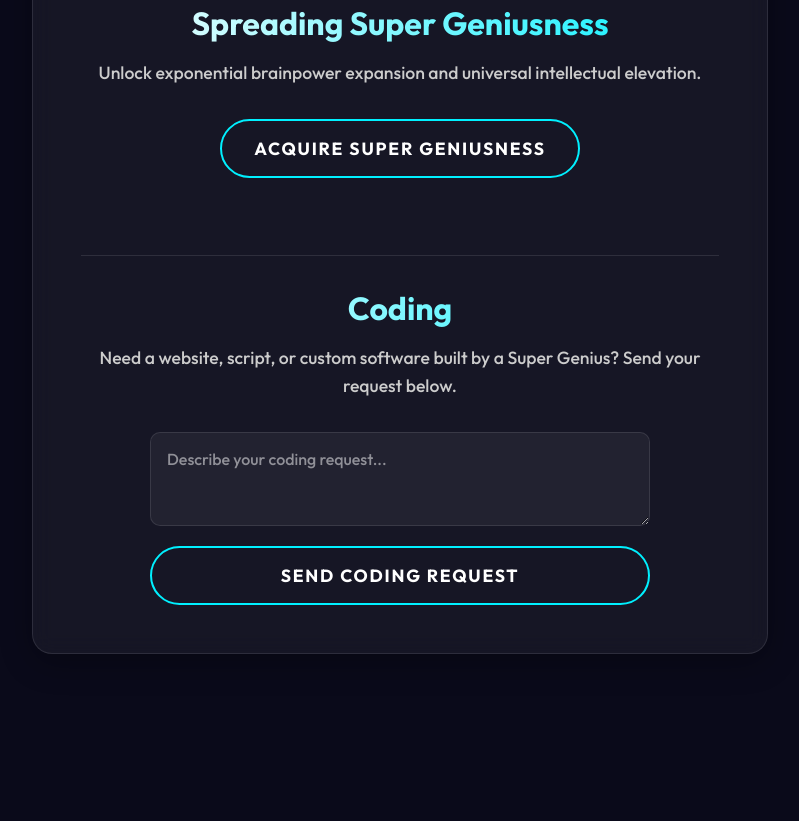
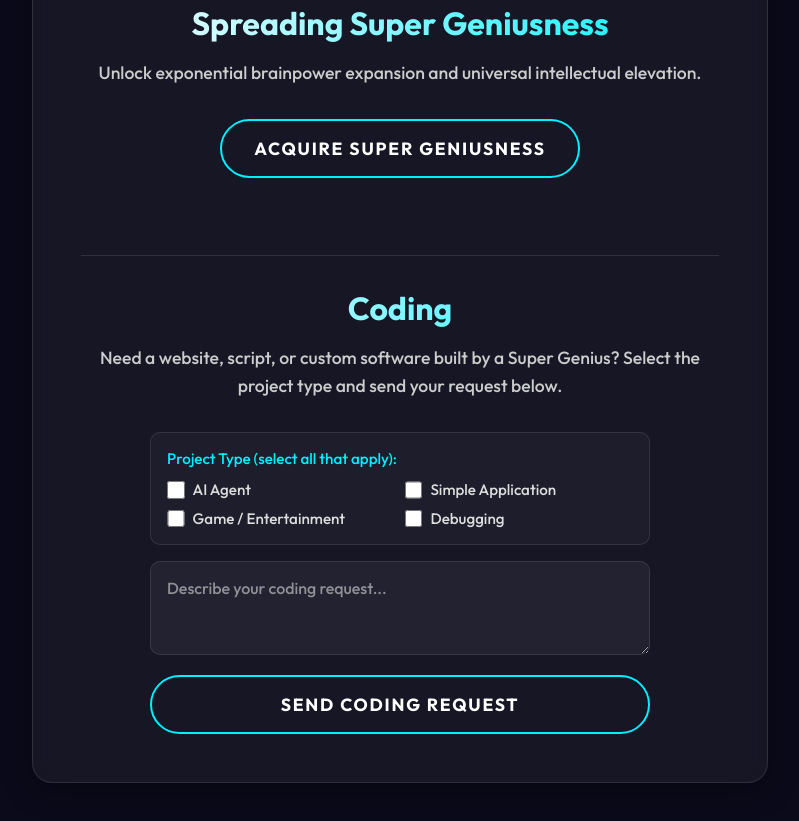
Before and after one commit to julianthesupergenius/julianthesupergenius, a plain HTML site: page products.html in a window 1280 px wide. Shown: the part 1197-2018 px from the top of the page, without its empty margins (240-1039 px from the left). Before the commit the page ends 1915 px from the top, so only its background shows below. Drawn offline with Linux system fonts and the light colour scheme.

Commit message:
Add files via upload

```diff
--- a/products.html
+++ b/products.html
@@ -62,8 +62,29 @@
 
                 <!-- 4. Coding -->
                 <h3>Coding</h3>
-                <p>Need a website, script, or custom software built by a Super Genius? Send your request below.</p>
+                <p>Need a website, script, or custom software built by a Super Genius? Select the project type and send your request below.</p>
                 <form id="coding-form" class="email-form" style="max-width: 500px; margin: 0 auto;">
+                    <div class="form-group" style="text-align: left; background: rgba(255, 255, 255, 0.03); padding: 1rem; border-radius: 10px; border: 1px solid var(--glass-border);">
+                        <label style="display: block; margin-bottom: 0.75rem; color: var(--primary); font-size: 0.95rem; font-weight: 500;">Project Type (select all that apply):</label>
+                        <div style="display: grid; grid-template-columns: repeat(auto-fit, minmax(200px, 1fr)); gap: 0.6rem;">
+                            <label style="display: flex; align-items: center; gap: 0.5rem; cursor: pointer; color: #ddd; font-size: 0.95rem;">
+                                <input type="checkbox" name="coding-type" value="AI Agent" style="accent-color: var(--primary); width: 1.1rem; height: 1.1rem; cursor: pointer;">
+                                AI Agent
+                            </label>
+                            <label style="display: flex; align-items: center; gap: 0.5rem; cursor: pointer; color: #ddd; font-size: 0.95rem;">
+                                <input type="checkbox" name="coding-type" value="Simple Application" style="accent-color: var(--primary); width: 1.1rem; height: 1.1rem; cursor: pointer;">
+                                Simple Application
+                            </label>
+                            <label style="display: flex; align-items: center; gap: 0.5rem; cursor: pointer; color: #ddd; font-size: 0.95rem;">
+                                <input type="checkbox" name="coding-type" value="Game / Entertainment" style="accent-color: var(--primary); width: 1.1rem; height: 1.1rem; cursor: pointer;">
+                                Game / Entertainment
+                            </label>
+                            <label style="display: flex; align-items: center; gap: 0.5rem; cursor: pointer; color: #ddd; font-size: 0.95rem;">
+                                <input type="checkbox" name="coding-type" value="Debugging" style="accent-color: var(--primary); width: 1.1rem; height: 1.1rem; cursor: pointer;">
+                                Debugging
+                            </label>
+                        </div>
+                    </div>
                     <div class="form-group">
                         <textarea id="coding-request" class="form-input" rows="3" placeholder="Describe your coding request..." required></textarea>
                     </div>
@@ -120,9 +141,14 @@
         if (codingForm) {
             codingForm.addEventListener('submit', (e) => {
                 e.preventDefault();
+                const checkedBoxes = Array.from(codingForm.querySelectorAll('input[name="coding-type"]:checked')).map(cb => cb.value);
+                const selectedTypes = checkedBoxes.length > 0 ? checkedBoxes.join(', ') : 'Not specified';
                 const requestText = document.getElementById('coding-request').value;
-                const subject = encodeURIComponent('Super Genius Coding Request');
-                const body = encodeURIComponent(requestText);
+
+                const subject = encodeURIComponent(`Super Genius Coding Request [${selectedTypes}]`);
+                const body = encodeURIComponent(
+                    `Hello Julian,\n\nI have a coding request for you!\n\nProject Type(s): ${selectedTypes}\n\nProject Details:\n${requestText}\n\nThank you!`
+                );
                 const gmailLink = `https://mail.google.com/mail/?view=cm&fs=1&to=${ADMIN_EMAIL}&su=${subject}&body=${body}`;
                 window.open(gmailLink, '_blank');
                 codingForm.reset();
```
